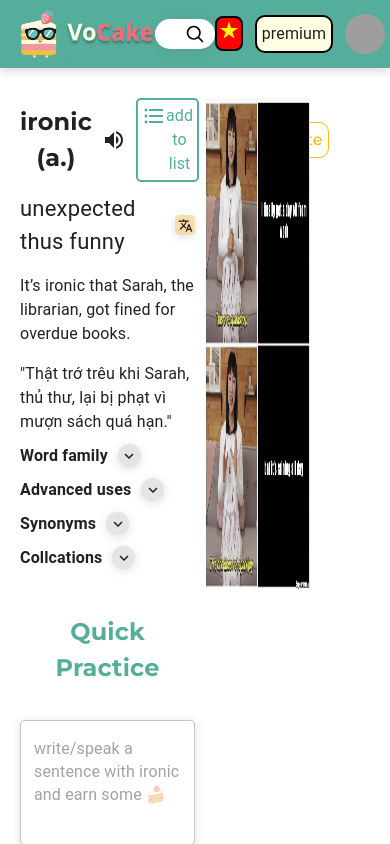
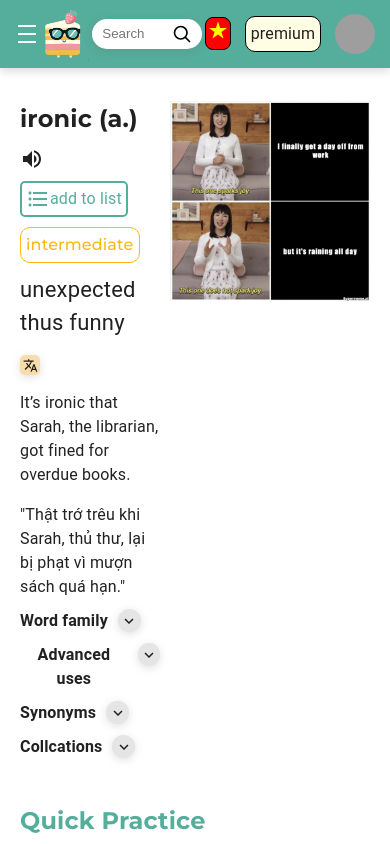
Before and after one commit to VocakeTechTeam/Vocake-React-Js, a React (Create React App) app: page / in a window 390 px wide. Built offline with nearby package versions, Linux system fonts and the light colour scheme; no server answers; sample sign-in values are in the browser's storage; grey boxes are pictures that could not be loaded.

Commit message:
responsive

```diff
--- a/src/components/Header.tsx
+++ b/src/components/Header.tsx
@@ -7,20 +7,24 @@ import { Avatar } from '@mui/material';
 import { VoCakeTitleIcon } from '../assets/icon/VoCake';
 import { StarIcon } from '../assets/icon/StarIcon';
 import { useNavigate } from 'react-router-dom';
+import { Theme, useTheme } from '@mui/material/styles';
+import DensityMediumIcon from '@mui/icons-material/DensityMedium';
 
 export const Header = () => {
     const classes = useStyles();
     const nav = useNavigate();
     return (
         <Box className={classes.root}>
+
             <Box
                 className={classes.logoTitleContainer}
                 onClick={() => {
                     nav('/');
                 }}
             >
+                <DensityMediumIcon sx={{color:"white"}} />
                 <img style={{ width: '50px' }} src={logo} alt="logo" />
-                <VoCakeTitleIcon width="90px" />
+                <VoCakeTitleIcon width="90px" height='100px' />
             </Box>
             <Box className={classes.searchBarContainer}>
                 <SearchBar />
@@ -41,7 +45,7 @@ export const Header = () => {
     );
 };
 
-const useStyles = makeStyles(() =>
+const useStyles = makeStyles((theme: Theme) =>
     createStyles({
         root: {
             width: '100%',
@@ -64,6 +68,15 @@ const useStyles = makeStyles(() =>
             alignItems: 'center',
             marginLeft: 5,
             cursor: 'pointer',
+            [theme.breakpoints.down('md')]: {
+            '& svg:nth-of-type(2)': {
+                    display: 'none',
+                },
+                width: 'max-content',
+                '& svg:nth-of-type(1)': {
+                display:"block"
+                }
+            },
         },
         userHeaderContainer: {
             display: 'flex',
@@ -76,7 +89,7 @@ const useStyles = makeStyles(() =>
             background: '#FFFDE3',
             padding: '5px',
             borderRadius: '10px',
-            border: 'black solid 2px',
+            border: 'black solid 1px',
         },
         languageContainer: {
             backgroundColor: 'red',
@@ -84,7 +97,7 @@ const useStyles = makeStyles(() =>
             justifyContent: 'center',
             display: 'red',
             borderRadius: '8px',
-            border: 'black solid 2px',
+            border: 'black solid 1px',
         },
     }),
 );
--- a/src/context/AuthContext.tsx
+++ b/src/context/AuthContext.tsx
@@ -39,7 +39,7 @@ export const AuthProvider = ({ children }: { children: ReactNode }) => {
                 setIsAuth(true);
                 toast.success('Successful login', {
                     progressStyle: {
-                    background:"#55AD9B"
+                        background: '#55AD9B',
                     },
                 });
             } else {
--- a/src/views/Home/index.tsx
+++ b/src/views/Home/index.tsx
@@ -7,8 +7,9 @@ import FormatListBulletedIcon from '@mui/icons-material/FormatListBulleted';
 import TranslateIcon from '@mui/icons-material/Translate';
 import { useState } from 'react';
 import { enhanceServcie } from '../../api';
+import { Theme, useTheme } from '@mui/material/styles';
 const Home = () => {
-    const [sentence, setSentence] = useState<string>('');
+    const theme = useTheme();
     const [promptEnhance, setPromptEnhance] = useState<string | null>(null);
     const [textGrammar, setTextGrammer] = useState<string | null>(null);
     const [textScore, setTextScore] = useState<any>();
@@ -55,12 +56,16 @@ const Home = () => {
                             }}
                         >
                             <Box
-                                sx={{
+                                sx={(theme: Theme) => ({
                                     display: 'flex',
                                     flexDirection: 'row',
                                     alignItems: 'center',
                                     gap: 2,
-                                }}
+                                    [theme.breakpoints.down('md')]: {
+                                        flexDirection: 'column',
+                                        alignItems: 'flex-start',
+                                    },
+                                })}
                             >
                                 <Typography
                                     textAlign="start"
@@ -190,7 +195,7 @@ const Home = () => {
                                     <KeyboardArrowDownIcon
                                         style={{ fontSize: '18px' }}
                                     />
-                                </Box>{' '}
+                                </Box>
                             </Box>
                         </Box>
                     </Box>
@@ -203,13 +208,17 @@ const Home = () => {
                 </Box>
                 <Box className={classes.quickPracticeContainer}>
                     <Box
-                        style={{
+                        sx={(theme: Theme) => ({
                             width: '50%',
                             display: 'flex',
                             flexDirection: 'column',
                             alignItems: 'flex-start',
                             gap: 10,
-                        }}
+                            [theme.breakpoints.down('md')]: {
+                                width: '100%',
+                                gap: 0,
+                            },
+                        })}
                     >
                         <p className={classes.quickPracticeTitle}>
                             Quick Practice
@@ -239,7 +248,7 @@ const Home = () => {
 };
 
 export default Home;
-const useStyles = makeStyles(() =>
+const useStyles = makeStyles((theme: Theme) =>
     createStyles({
         root: {
             width: '100%',
@@ -266,6 +275,10 @@ const useStyles = makeStyles(() =>
             gap: 10,
             alignItems: 'center',
             padding: 0,
+            [theme.breakpoints.down('md')]: {
+                flexDirection: 'column',
+                alignItems: 'flex-start',
+            },
         },
         fifthCotainer: {
             width: '100%',
@@ -299,6 +312,10 @@ const useStyles = makeStyles(() =>
         },
         imgae: {
             width: '30%',
+            [theme.breakpoints.down('md')]: {
+                width: '200px',
+                height: '200px',
+            },
         },
         dropDownTitle: {
             fontWeight: 'bold',
--- a/src/views/Login/index.tsx
+++ b/src/views/Login/index.tsx
@@ -1,4 +1,4 @@
-import React, { ChangeEvent, ReactNode, useEffect, useState } from 'react';
+import { ChangeEvent, useEffect, useState } from 'react';
 import { Box, Typography } from '@mui/material';
 import { Theme, useTheme } from '@mui/material/styles';
 import image1 from '../../assets/image1.png';
--- a/src/views/Onboard/index.tsx
+++ b/src/views/Onboard/index.tsx
@@ -17,6 +17,7 @@ import ChooseLangWantToLearn from './ChooseLangWantToLearn';
 import ChallengeReassure from './ChallengeReassure';
 import ChooseNativeLang from './ChooseNativeLang';
 import TopicReassure from './TopicReassure';
+import { Theme } from '@mui/material/styles';
 
 const Onboard = () => {
     const classes = useStyles();
@@ -98,7 +99,7 @@ const Onboard = () => {
 
 export default Onboard;
 
-const useStyles = makeStyles(() =>
+const useStyles = makeStyles((theme:Theme) =>
     createStyles({
         root: {
             width: '100%',
@@ -138,6 +139,9 @@ const useStyles = makeStyles(() =>
         },
         secondContainer: {
             width: '50%',
+            [theme.breakpoints.down("md")]: {
+                width:"80%"
+            }
         },
     }),
 );
--- a/src/views/Practice/FinalStep.tsx
+++ b/src/views/Practice/FinalStep.tsx
@@ -40,7 +40,7 @@ export const FinalStep = () => {
                     </Typography>
                     <Typography fontWeight="bold" color="#FFC800">
                         +3 XP
-                    </Typography>{' '}
+                    </Typography>
                 </Box>
             </Box>
             <Box
--- a/src/views/Practice/index.tsx
+++ b/src/views/Practice/index.tsx
@@ -11,7 +11,7 @@ import FlashCard from './FlashCard';
 const arr = [<FlashCard />, <WriteWhatYouHear />, <RightMeaning />];
 
 const Practice = () => {
-    const [step, setStep] = useState<number>(4);
+    const [step, setStep] = useState<number>(1);
     const totalStep = 3;
     const handleProgress = () => {
         if (step <= totalStep) {
--- a/src/views/Register/index.tsx
+++ b/src/views/Register/index.tsx
@@ -1,4 +1,4 @@
-import React, { ChangeEvent, useEffect, useState } from 'react';
+import { ChangeEvent, useEffect, useState } from 'react';
 import { Box, Typography } from '@mui/material';
 import { createStyles, makeStyles } from '@mui/styles';
 import image1 from '../../assets/image1.png';
@@ -12,8 +12,10 @@ import { UserReigster } from '../../types';
 import { signUpService, verifyOtpService } from '../../api';
 import SpinModal from '../../components/SpinModal';
 import { useAuth } from '../../context/AuthContext';
+import { Theme, useTheme } from '@mui/material/styles';
 
 const Register = () => {
+    const theme = useTheme();
     const [open, setOpen] = useState(false);
     const [loading, setLoading] = useState(false);
     const { isAuth } = useAuth();
@@ -84,7 +86,7 @@ const Register = () => {
             }
         }
     };
-    const styles = useStyles();
+    const styles = useStyles(theme);
     return (
         <Box className={styles.root}>
             <VerificationModal
@@ -166,8 +168,7 @@ const Register = () => {
 
 export default Register;
 
-/* eslint-disable  @typescript-eslint/no-explicit-any */
-const useStyles = makeStyles((theme: any) =>
+const useStyles = makeStyles((theme: Theme) =>
     createStyles({
         root: {
             width: '100%',
@@ -183,6 +184,9 @@ const useStyles = makeStyles((theme: any) =>
             alignItems: 'center',
             justifyContent: 'center',
             height: '100%',
+            [theme.breakpoints.down('md')]: {
+                width: '100%',
+            },
         },
         container2: {
             display: 'flex',
@@ -191,6 +195,9 @@ const useStyles = makeStyles((theme: any) =>
             height: '100%',
             background: '#55AD9B',
             borderRadius: ' 0 0 0 100px',
+            [theme.breakpoints.down('md')]: {
+                display: 'none',
+            },
         },
         container3: {
             display: 'flex',
```
